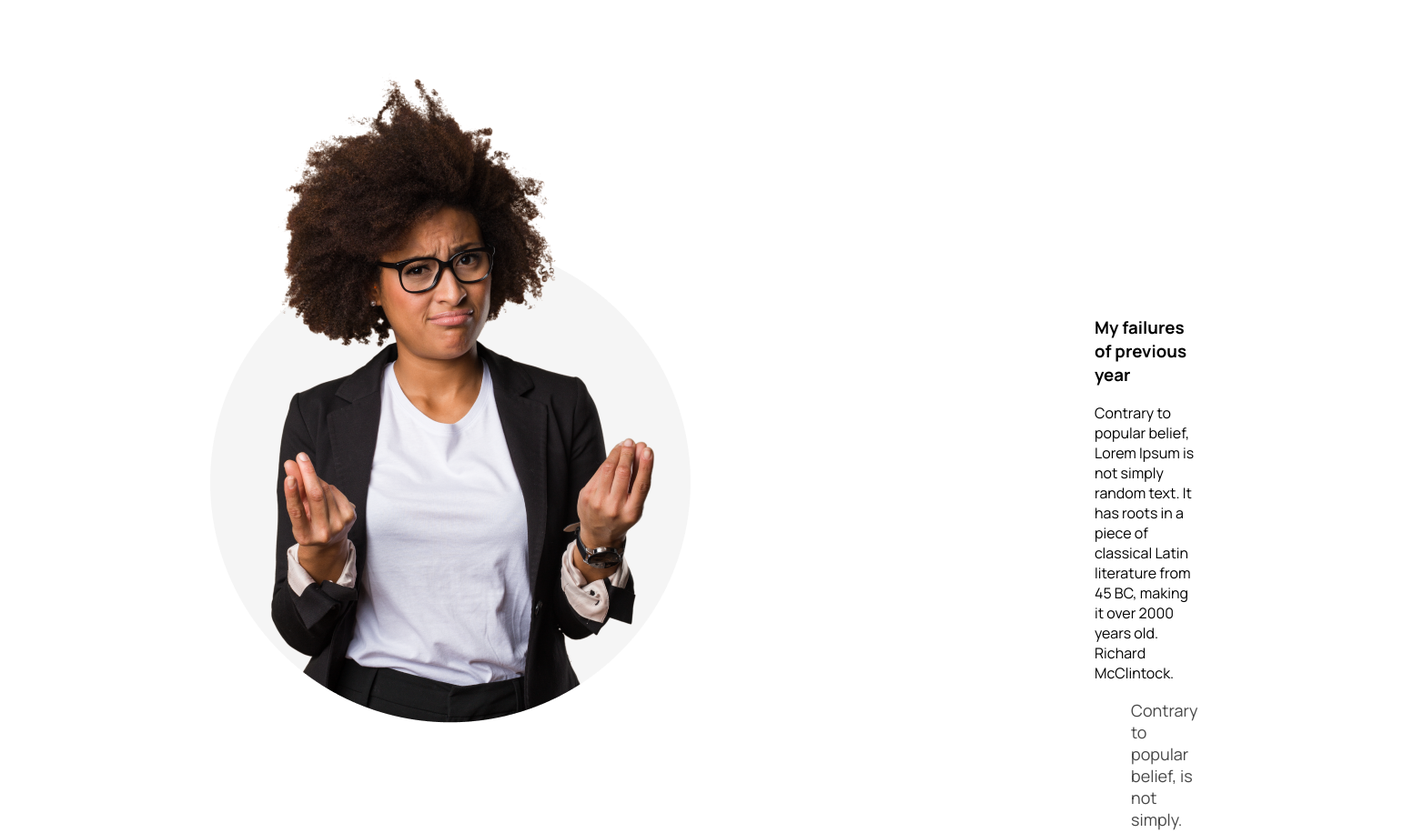
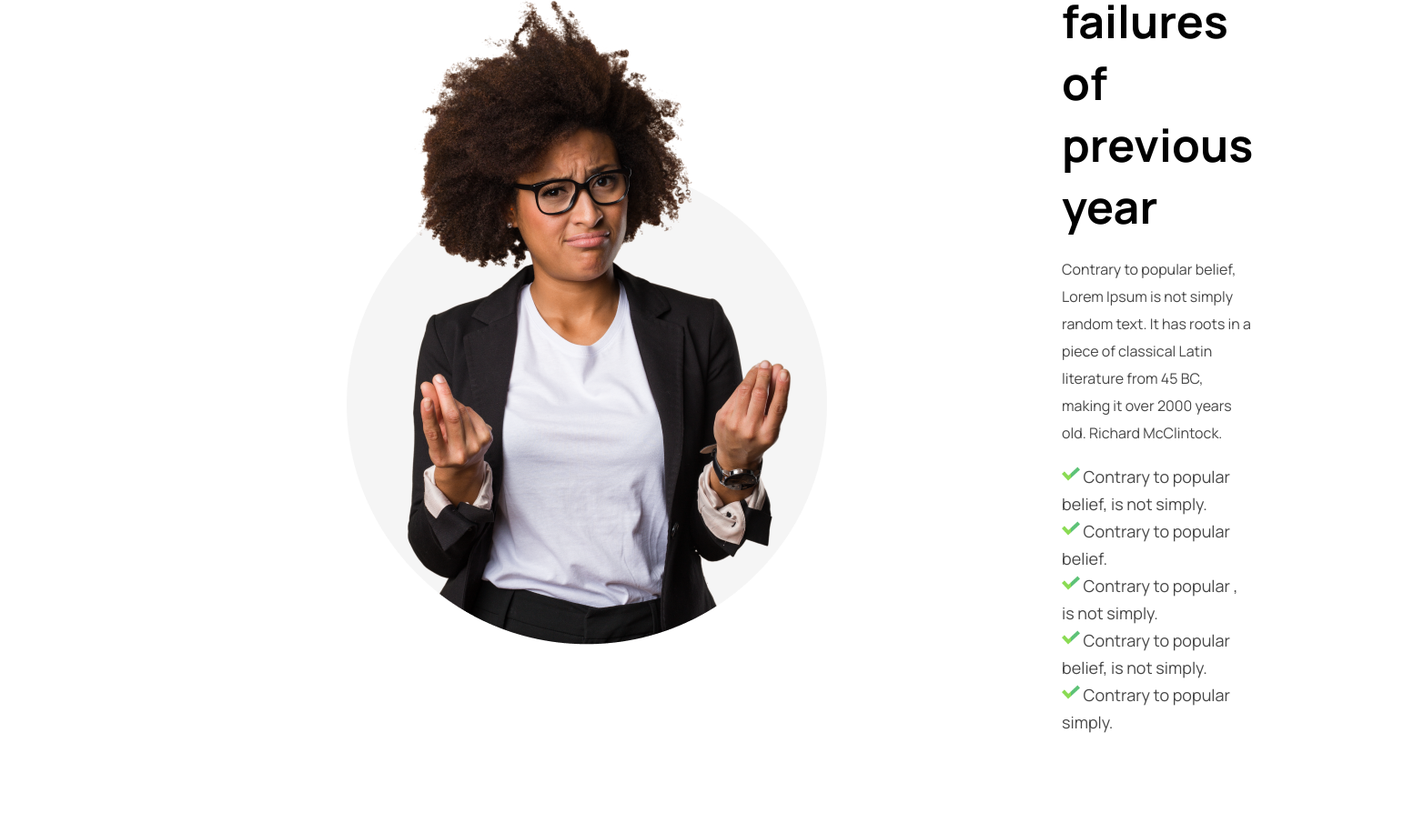
Before and after one commit to alamin-02/project-on-programminghero, a plain HTML site: page index.html in a window 1280 px wide. Shown: the part 1227-2143 px from the top of the page at 91% size, 1542 px wide, since content can reach past the window. After the commit the page ends 2062 px from the top, so only its background shows below. Drawn offline with Linux system fonts and the light colour scheme.

Commit message:
added code

```diff
--- a/index.html
+++ b/index.html
@@ -5,6 +5,7 @@
     <meta name="viewport" content="width=device-width, initial-scale=1.0">
     <link rel="preconnect" href="https://fonts.googleapis.com">
 <link rel="preconnect" href="https://fonts.gstatic.com" crossorigin>
+
 <link href="https://fonts.googleapis.com/css2?family=Manrope:wght@200..800&family=Roboto:ital,wght@0,100;0,300;0,400;0,500;0,700;0,900;1,100;1,300;1,400;1,500;1,700;1,900&display=swap" rel="stylesheet">
     <link rel="stylesheet" href="./style/style.css">
     <title>Fast Project</title>
@@ -22,19 +23,23 @@
 
 
     <main>
+        <div class="contenar-parent-div">
             <div class="main-contenar-image">
                 <img src="./images/person.png" alt="">
             </div>
             <div class="main-contenar-list">
+                <ul class="main-contenar-ul">
                     <h3 class="main-contenar-title">My failures of previous year</h3>
                     <p class="main-contenar-descripsion ">Contrary to popular belief, Lorem Ipsum is not simply random text. It has roots in a piece of classical Latin literature from 45 BC, making it over 2000 years old. Richard McClintock.</p>
+                </ul>
                 <ul class="main-list-item">
-                    <li>Contrary to popular belief, is not simply.</li>
-                    <li>Contrary to popular belief.</li>
-                    <li>Contrary to popular , is not simply.</li>
-                    <li>Contrary to popular belief, is not simply.</li>
-                    <li>Contrary to popular simply.</li>
+                        <li> <img src="./images/icons/check.png" alt=""> Contrary to popular belief, is not simply.</li>
+                        <li> <img src="./images/icons/check.png" alt=""> Contrary to popular belief.</li>
+                        <li> <img src="./images/icons/check.png" alt=""> Contrary to popular , is not simply.</li>
+                        <li> <img src="./images/icons/check.png" alt=""> Contrary to popular belief, is not simply.</li>
+                        <li> <img src="./images/icons/check.png" alt=""> Contrary to popular simply.</li>
                 </ul>
+            </div>
         </div>
     </main>
 
--- a/style/style.css
+++ b/style/style.css
@@ -59,22 +59,39 @@ h3.headding-title {
     color: #474747;
     list-style: none;
 }
-main {
+.contenar-parent-div
+{
     display: flex;
     padding-top:150px;
-    justify-content: space-between !important;
+    padding-left: 350px;
+    align-items: center;
+    gap: 200px;
 }
 .main-contenar-image{
     /* max-width: 200px !important; */
-    padding: 200px !important;
+    padding-left:  !important;
 }
 .main-contenar-list{
     /* max-width: 200px !important; */
-    padding: 226px !important;
-    padding-top: 50px !important;
+    /* padding: 226px !important; */
+    /* padding-top: 50px !important; */
+    width: 400px;
+
 }
-.main-contenar-list {
-    /* max-width: 200px !important; */
-    padding: 226px !important;
-    padding-top: 457px !important;
+.main-list-item>li>img{
+    width: 20px;
+
+
 }
+.main-contenar-descripsion,.main-list-item {
+    color: #474747;
+
+}
+.main-contenar-title {
+    font-size: 50px;
+
+    margin-bottom: 20px;
+}
+.main-list-item>li, .main-contenar-descripsion  {
+    line-height: 30px;
+}
```
Also changed, not shown: images/icons/check.png (added), images/icons/checked.png (added). Lines whose indentation alone changed are shown as unchanged.
